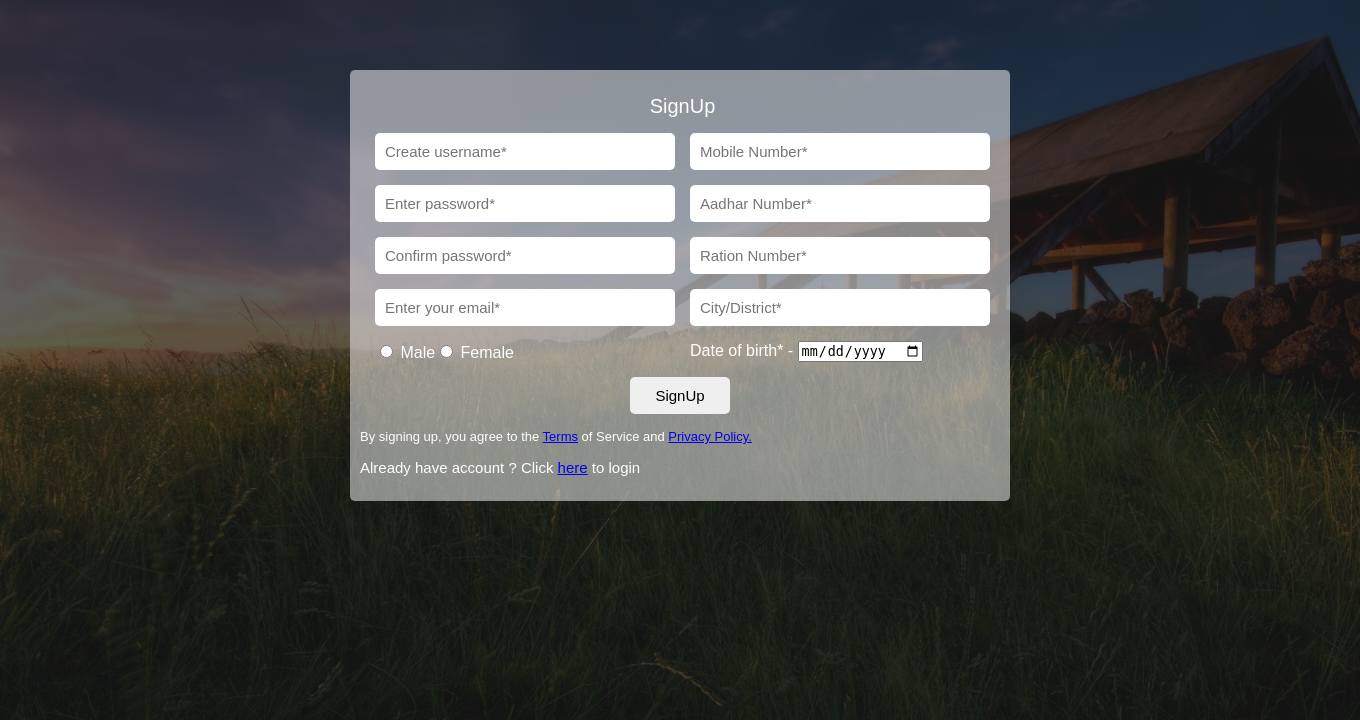
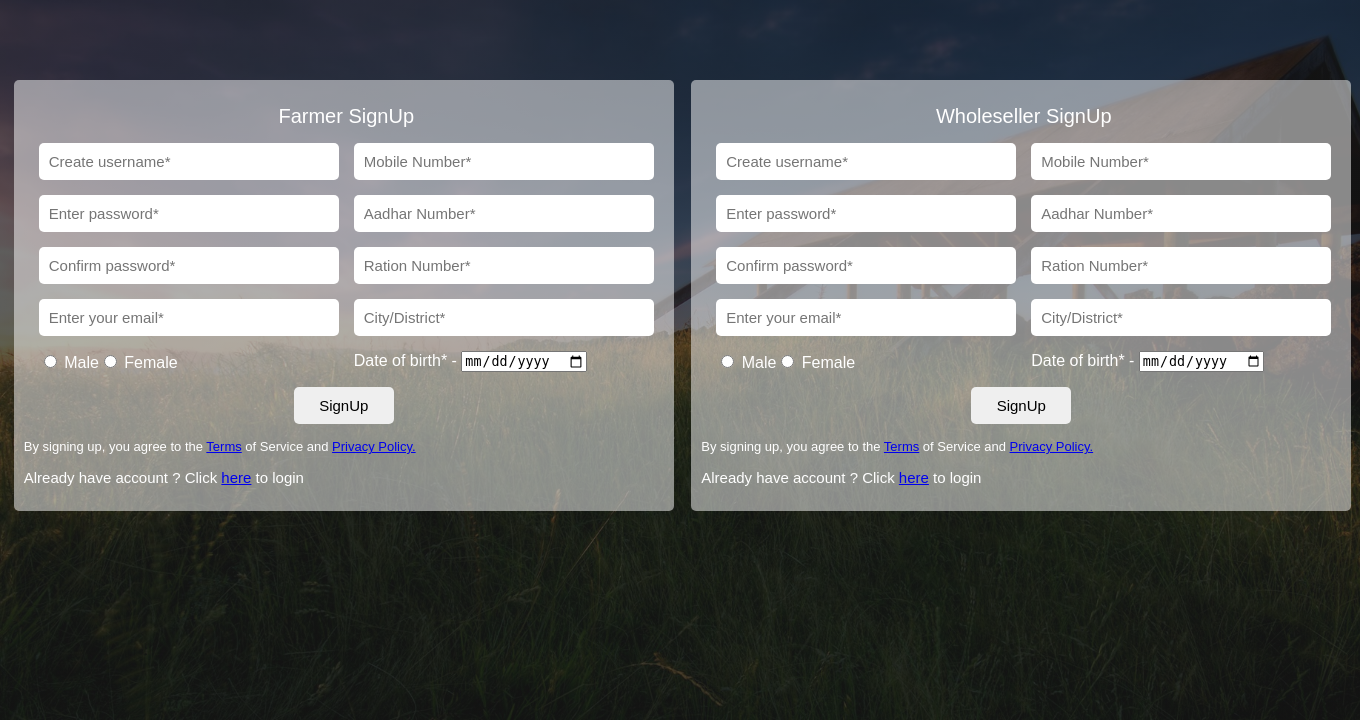
Before and after one commit to AdityaThaokar/Digital-Kisaan-1, a PHP site: page /php/Signup.php in a window 1360 px wide. Shown: the part 80-800 px from the top of the page. Run offline with PHP 8.4, Linux system fonts and the light colour scheme.

Commit message:
Wholeseller signup and log in

```diff
--- a/css/login.css
+++ b/css/login.css
@@ -44,14 +44,16 @@ color:white;
 
 .login
 {
-	margin:200 auto;
+
 	width:300px;
 	background-color:white;
 	padding:20px;
 	display:inline-block;
 	border-radius:5px;
 	background-color:rgba(255,255,255,0.5);
-	display:block;
+	display:inline-block;
+	float:left;
+
 
 }
 .login p
@@ -94,9 +96,36 @@ color:white;
 	background-color:#1eaa83;
 
 }
+.flexcontainer {
+   display: flex;
+   flex-direction: row;
+   margin-left:10px;
+   margin-top:200px;
+   justify-content: space-around;
+}
+/*On the flex container*/
+.flexcontainer {
+   display: -webkit-flex;
+   display: flex;
+   -webkit-flex-direction: row;
+   flex-direction: row;
+}
+.flexcontainerSignup {
+   display: flex;
+   flex-direction: row;
+   margin-left:5px;
+   margin-top:150px;
+   justify-content: space-around;
+}
+.lexcontainerSignup {
+   display: -webkit-flex;
+   display: flex;
+   -webkit-flex-direction: row;
+   flex-direction: row;
+}
 .SignUp
 {
-	margin:150 auto;
+	margin-top:10px;
 	width:640px;
 	background-color:rgba(255,255,255,0.5);
 	padding:10px;
@@ -160,3 +189,56 @@ color:white;
 	font-size:15px;
 	color:white;
 }
+.seller
+{
+
+	width:300px;
+	background-color:white;
+	padding-left:30px;
+	padding:20px;
+	display:inline-block;
+	border-radius:5px;
+	background-color:rgba(255,255,255,0.5);
+
+
+}
+.seller p
+{
+	font-family: sans-serif;
+	font-size:20px;
+	color:white;
+}
+
+.seller input[type=text]
+{
+	width:300px;
+	padding:10px;
+	font-size:15px;
+	border-radius:5px;
+	border:none;
+}
+.seller input[type=password]
+{
+	width:300px;
+	padding:10px;
+	font-size:15px;
+	border-radius:5px;
+	border:none;
+}
+.seller input[type=submit]
+{
+	width:80px;
+	padding:10px;
+	font-size:15px;
+	border-radius:5px;
+	border:none;
+	font-family: sans-serif;
+	text-align: center;
+	margin:auto;
+    display:block;
+}
+.seller input[type=submit]:hover{
+	color:white;
+	background-color:#1eaa83;
+
+}
--- a/php/Signup.php
+++ b/php/Signup.php
@@ -12,11 +12,12 @@
   <li>Contact</li>
   <li ><a href="file:///C:/Users/JC/AppData/Local/Temp/Rar$EX43.280/Weather-App-master/forecast.html">Weather</a></li>
  </div>
+ <div class="flexcontainerSignup">
  <div class="Signup">
      <table cellspacing="5px" cellpadding="5px" align="center">
 <tr >
 <td colspan="2">
-<p align="center">SignUp</p>
+<p align="center">Farmer SignUp</p>
 </td>
 
 <tr>
@@ -61,8 +62,68 @@
 
      <input  type="submit" value="SignUp">
      <div id="terms"><br>By signing up, you agree to the <a href="#">Terms</a> of Service and <a href="#">Privacy Policy.</a></div>
+
+
+
    <div class="footr">
      <p>Already have account ? Click <a href="./login.php">here</a> to login</p>
   </div>
  </div>
+  <div class="Signup" id="seller">
+     <table cellspacing="5px" cellpadding="5px" align="center">
+<tr >
+<td colspan="2">
+<p align="center">Wholeseller SignUp</p>
+</td>
+
+<tr>
+<td>
+<input type="text" placeholder="Create username*">
+</td>
+<td>
+<input type="text" placeholder="Mobile Number*">
+</td>
+
+<tr>
+<td>
+<input type="password" placeholder="Enter password*">
+</td>
+<td>
+<input type="text" placeholder="Aadhar Number*">
+</td>
+
+<tr>
+<td>
+<input type="password" placeholder="Confirm password*">
+</td>
+<td>
+<input type="text" placeholder="Ration Number*">
+</td>
+
+<tr>
+<td>
+<input type="email" placeholder="Enter your email*">
+</td>
+<td>
+<input type="text" placeholder="City/District*">
+</td>
+
+<tr>
+<td>
+<input type="Radio" name="sex">  Male<input type="Radio" name="sex">  Female
+</td>
+<td>Date of birth* - <input type="date"></td>
+
+</table>
+
+     <input  type="submit" value="SignUp">
+     <div id="terms"><br>By signing up, you agree to the <a href="#">Terms</a> of Service and <a href="#">Privacy Policy.</a></div>
+
+
+
+   <div class="footr">
+     <p>Already have account ? Click <a href="./login.php">here</a> to login</p>
+  </div>
+  </div>
+ </div>
 </html>
--- a/php/index.php
+++ b/php/index.php
@@ -83,8 +83,9 @@ $(document).ready(function (){
 </script>
 </head>
 <body>
- <div class="header"><div id="google_translate_element" style="color: white;margin-left: 10px;">Translate the page</div>
+ <div class="header"  id="google_translate_element" style="color: white;">
  <p>Digital Kisaan</p>
+ <h6>Translate</h6>
  <ul>
   <li>Home</li>
   <li>About</li>
```
Also changed, not shown: css/index.css (+6 -1 lines), php/login.php (+12 -2 lines).
